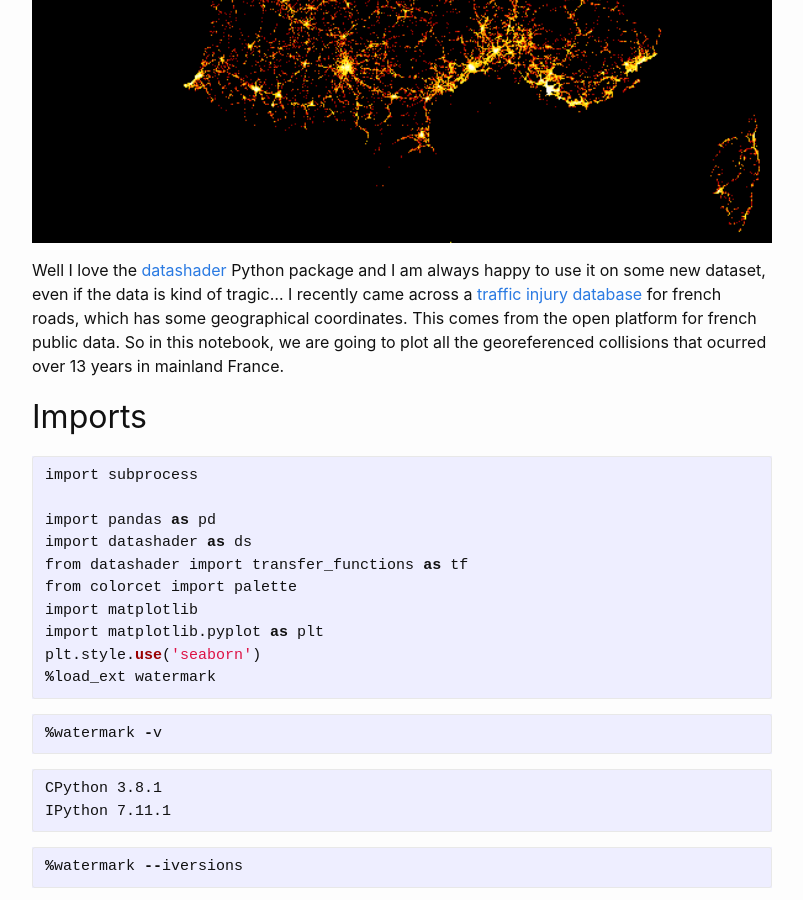
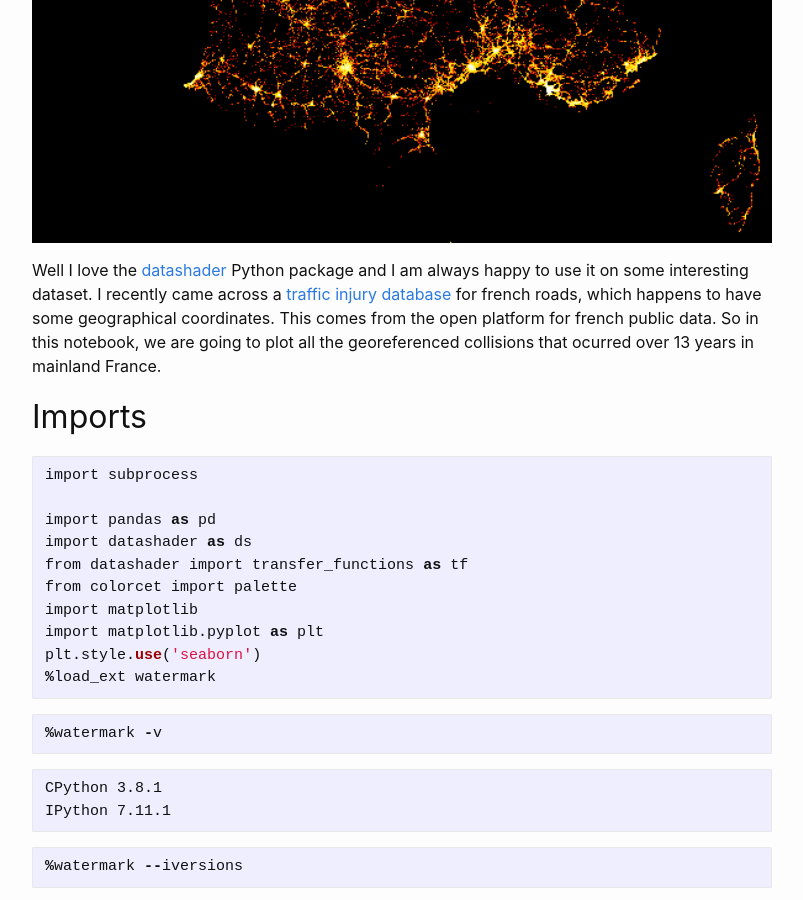
Before and after one commit to aetperf/aetperf.github.io, a Jekyll site: the page built from _posts/2020-02-13-Lunch-break,-plotting-traffic-injuries-with-datashader.md, in a window 1280 px wide and 900 px high, scrolled down 739 px. Shown: the whole window, without its empty margins (238-1041 px from the left). Built offline with Jekyll 4.4.1, drawn with Linux system fonts in a browser that asks for light colours; comment, search, counter and statistics services are not loaded.

Commit message:
minor text change

```diff
--- a/_posts/2020-02-13-Lunch-break,-plotting-traffic-injuries-with-datashader.md
+++ b/_posts/2020-02-13-Lunch-break,-plotting-traffic-injuries-with-datashader.md
@@ -10,7 +10,7 @@ tags: Python datashader opendata dataviz
   <img width="750" src="/img/2020-02-13_01/accidents_black.png" alt="Main">
 </p>
 
-Well I love the [datashader](https://datashader.org/) Python package and I am always happy to use it on some new dataset, even if the data is kind of tragic... I recently came across a [traffic injury database](https://www.data.gouv.fr/fr/datasets/base-de-donnees-accidents-corporels-de-la-circulation/#_) for french roads, which has some geographical coordinates. This comes from the open platform for french public data. So in this notebook, we are going to plot all the georeferenced collisions that ocurred over 13 years in mainland France.
+Well I love the [datashader](https://datashader.org/) Python package and I am always happy to use it on some interesting dataset. I recently came across a [traffic injury database](https://www.data.gouv.fr/fr/datasets/base-de-donnees-accidents-corporels-de-la-circulation/#_) for french roads, which happens to have some geographical coordinates. This comes from the open platform for french public data. So in this notebook, we are going to plot all the georeferenced collisions that ocurred over 13 years in mainland France.
 
 ## Imports
 
```
